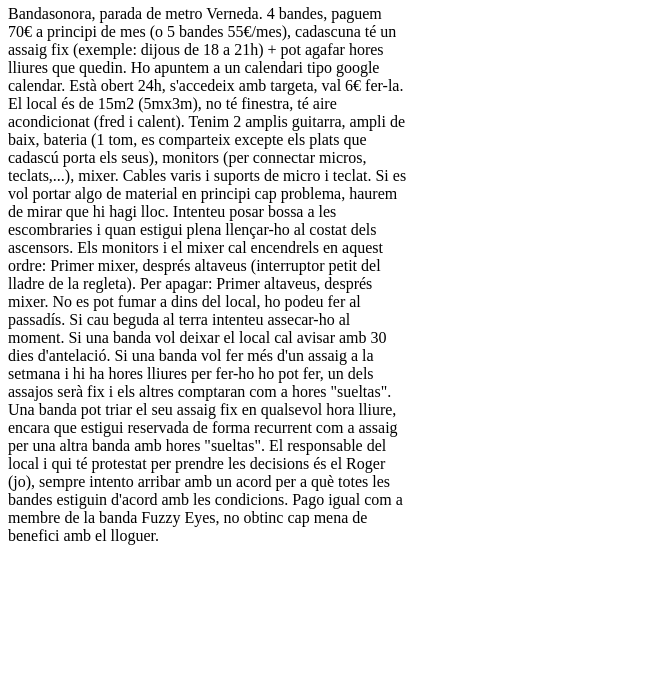
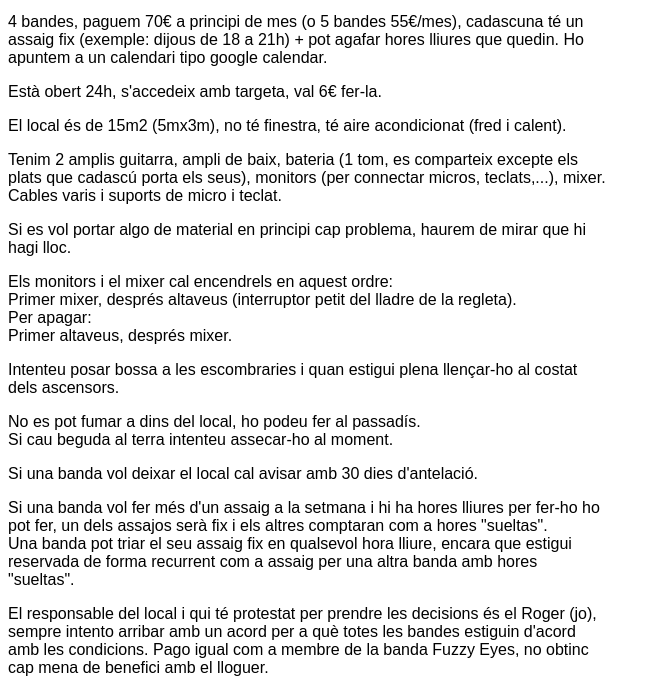
Before and after one commit to rogribas/condicions-local-309, a plain HTML site: page index.html in a window 1280 px wide. Shown: the part 101-800 px from the top of the page, without its empty margins (0-660 px from the left). Drawn offline with Linux system fonts and the light colour scheme.

Commit message:
Update index.html

```diff
--- a/index.html
+++ b/index.html
@@ -2,39 +2,39 @@
 <html>
 <body>
 
-<div style="max-width: 400px"><
+<div style="max-width: 600px; font-family: sans-serif">
 <h1>Condicions Local 309</h1>
 
-<p>
-Bandasonora, parada de metro Verneda.
+<p>Bandasonora, parada de metro Verneda.</p>
 
-4 bandes, paguem 70€ a principi de mes (o 5 bandes 55€/mes), cadascuna té un assaig fix (exemple: dijous de 18 a 21h) + pot agafar hores lliures que quedin. Ho apuntem a un calendari tipo google calendar.
+<p>4 bandes, paguem 70&euro; a principi de mes (o 5 bandes 55&euro;/mes), cadascuna t&eacute; un assaig fix (exemple: dijous de 18 a 21h) + pot agafar hores lliures que quedin. Ho apuntem a un calendari tipo google calendar.</p>
 
-Està obert 24h, s'accedeix amb targeta, val 6€ fer-la.
+<p>Est&agrave; obert 24h, s'accedeix amb targeta, val 6&euro; fer-la.</p>
 
-El local és de 15m2 (5mx3m), no té finestra, té aire acondicionat (fred i calent).
+<p>El local &eacute;s de 15m2 (5mx3m), no t&eacute; finestra, t&eacute; aire acondicionat (fred i calent).</p>
 
-Tenim 2 amplis guitarra, ampli de baix, bateria (1 tom, es comparteix excepte els plats que cadascú porta els seus), monitors (per connectar micros, teclats,...), mixer. Cables varis i suports de micro i teclat.
+<p>Tenim 2 amplis guitarra, ampli de baix, bateria (1 tom, es comparteix excepte els plats que cadasc&uacute; porta els seus), monitors (per connectar micros, teclats,...), mixer. Cables varis i suports de micro i teclat.</p>
 
-Si es vol portar algo de material en principi cap problema, haurem de mirar que hi hagi lloc.
+<p>Si es vol portar algo de material en principi cap problema, haurem de mirar que hi hagi lloc.</p>
 
-Intenteu posar bossa a les escombraries i quan estigui plena llençar-ho al costat dels ascensors.
 
-Els monitors i el mixer cal encendrels en aquest ordre:
-Primer mixer, després altaveus (interruptor petit del lladre de la regleta).
-Per apagar:
-Primer altaveus, després mixer.
+<p>Els monitors i el mixer cal encendrels en aquest ordre:<br>
+    Primer mixer, despr&eacute;s altaveus (interruptor petit del lladre de la regleta).<br>
+    Per apagar:<br>
+    Primer altaveus, despr&eacute;s mixer.</p>
 
-No es pot fumar a dins del local, ho podeu fer al passadís.
-Si cau beguda al terra intenteu assecar-ho al moment.
+<p>Intenteu posar bossa a les escombraries i quan estigui plena llen&ccedil;ar-ho al costat dels ascensors.</p>
 
-Si una banda vol deixar el local cal avisar amb 30 dies d'antelació.
+<p>No es pot fumar a dins del local, ho podeu fer al passad&iacute;s.<br>
+Si cau beguda al terra intenteu assecar-ho al moment.</p>
 
-Si una banda vol fer més d'un assaig a la setmana i hi ha hores lliures per fer-ho ho pot fer, un dels assajos serà fix i els altres comptaran com a hores "sueltas".
-Una banda pot triar el seu assaig fix en qualsevol hora lliure, encara que estigui reservada de forma recurrent com a assaig per una altra banda amb hores "sueltas".
+<p>Si una banda vol deixar el local cal avisar amb 30 dies d'antelaci&oacute;.</p>
 
-El responsable del local i qui té protestat per prendre les decisions és el Roger (jo), sempre intento arribar amb un acord per a què totes les bandes estiguin d'acord amb les condicions. Pago igual com a membre de la banda Fuzzy Eyes, no obtinc cap mena de benefici amb el lloguer.
-</p>
+<p>Si una banda vol fer m&eacute;s d'un assaig a la setmana i hi ha hores lliures per fer-ho ho pot fer, un dels assajos ser&agrave; fix i els altres comptaran com a hores &quot;sueltas&quot;.<br>
+Una banda pot triar el seu assaig fix en qualsevol hora lliure, encara que estigui reservada de forma recurrent com a assaig per una altra banda amb hores &quot;sueltas&quot;.</p>
 
+<p>El responsable del local i qui t&eacute; protestat per prendre les decisions &eacute;s el Roger (jo), sempre intento arribar amb un acord per a qu&egrave; totes les bandes estiguin d'acord amb les condicions. Pago igual com a membre de la banda Fuzzy Eyes, no obtinc cap mena de benefici amb el lloguer.</p>
+
+</div>
 </body>
 </html>
```
